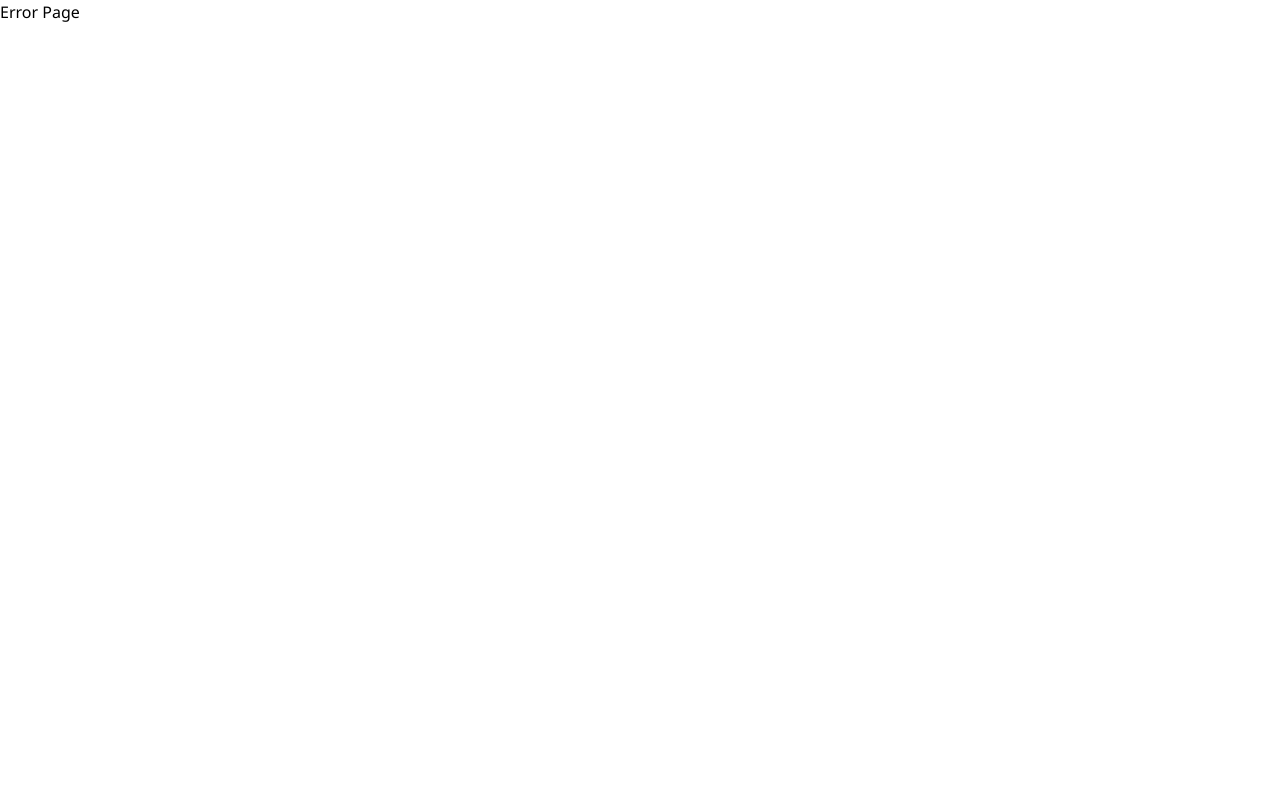
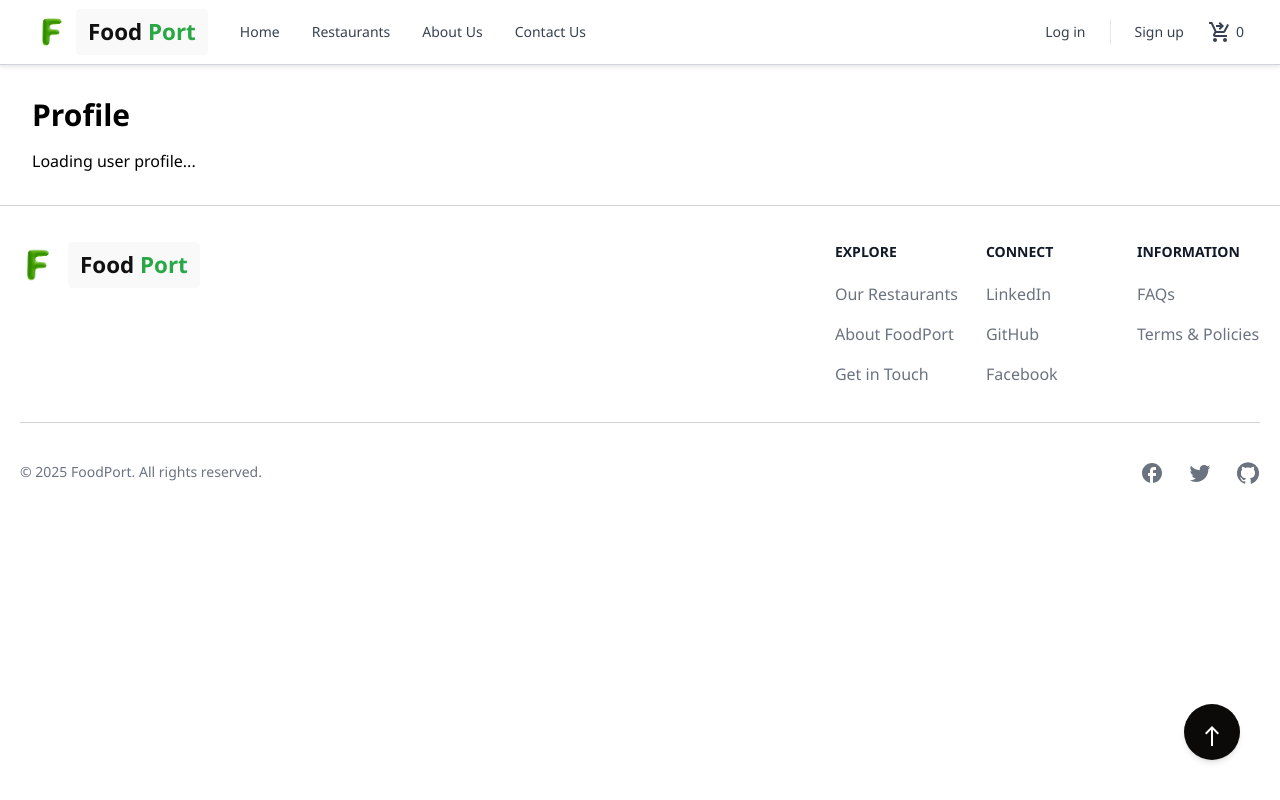
Before and after one commit to imunreal7/FoodPort, a React (Create React App) app in the folder client/: page /profile in a window 1280 px wide. Before the commit this address had no page. Built offline with nearby package versions, Linux system fonts and the light colour scheme.

Commit message:
Updated Nav bar

```diff
--- a/client/src/components/Header.js
+++ b/client/src/components/Header.js
@@ -1,94 +1,152 @@
 import { useSelector } from "react-redux";
+import { useState, useEffect } from "react";
+import { NavLink, Link, useLocation, useNavigate } from "react-router-dom";
+import ShoppingCartCheckoutIcon from "@mui/icons-material/ShoppingCartCheckout";
 import logo from "../logo.png";
 import "./css/Header.css";
-import { NavLink, Link } from "react-router-dom";
-import ShoppingCartCheckoutIcon from "@mui/icons-material/ShoppingCartCheckout";
+
 const Header = () => {
+    // Subscribe to cart items
+    const cartItems = useSelector((store) => store.cart.items);
+
+    // Track authentication status
+    const [isAuthenticated, setIsAuthenticated] = useState(false);
+    const location = useLocation();
+    const navigate = useNavigate();
+
+    useEffect(() => {
+        const token = localStorage.getItem("token");
+        setIsAuthenticated(!!token);
+    }, [location]);
+
+    const handleLogout = () => {
+        localStorage.removeItem("token");
+        setIsAuthenticated(false);
+        navigate("/");
+    };
+
     function navbarToggle() {
         const element = document.getElementById("toggleNavbar");
         element.classList.toggle("hidden");
     }
 
-    // subscribing to the cart using a selector
-    const cartItems = useSelector((store) => store.cart.items);
     return (
-        <>
         <div className="bg-white sticky top-0 z-50">
-                <header className="relative bg-white ">
+            <header className="relative bg-white">
                 <nav
                     aria-label="Top"
                     className="px-5 sm:px-7 lg:px-9 border-b border-gray-300 dark:bg-gray-800 dark:border-neutral-900"
                 >
                     <div className="max-w-7xl mx-auto">
                         <div className="flex h-16 items-center">
+                            {/* LOGO & Left Navigation */}
                             <div className="flex lg:ml-0">
                                 <Link to="/" className="flex items-center space-x-2">
-                                        <img className="h-8 w-auto" src={logo} alt="" />
+                                    <img className="h-8 w-auto" src={logo} alt="FoodPort Logo" />
                                     <div className="logo-text hidden lg:block">
                                         Food <span className="logo-text-second">Port</span>
                                     </div>
                                 </Link>
                             </div>
 
-                                <div id="toggleNavbar" className="hidden ml-8 lg:block ">
-                                    <div className="flex space-x-8 absolute lg:relative bg-white h-[33vh] lg:h-[0vh] w-full left-[0%] top-[101%] flex-col lg:flex-row justify-between justify-center items-center p-[15px] lg:p-[0px]">
+                            {/* MAIN NAV LINKS (Left Side) */}
+                            <div id="toggleNavbar" className="hidden ml-8 lg:block">
+                                <div className="flex space-x-8 absolute lg:relative bg-white h-[33vh] lg:h-[0vh] w-full left-0 top-[101%] flex-col lg:flex-row items-center p-4 lg:p-0">
                                     <NavLink
                                         to="/"
-                                            className="flex items-center text-xl lg:text-sm font-medium text-gray-700 dark:text-white hover:text-lime-600 border-white border-b-2 "
+                                        className="text-xl lg:text-sm font-medium text-gray-700 dark:text-white hover:text-lime-600"
                                     >
                                         Home
                                     </NavLink>
                                     <NavLink
                                         to="/restaurants"
-                                            className="flex items-center text-xl lg:text-sm font-medium text-gray-700  dark:text-white hover:text-lime-600 border-white border-b-2 "
+                                        className="text-xl lg:text-sm font-medium text-gray-700 dark:text-white hover:text-lime-600"
                                     >
                                         Restaurants
                                     </NavLink>
                                     <NavLink
                                         to="/about"
-                                            className="flex items-center text-xl lg:text-sm font-medium text-gray-700  dark:text-white hover:text-lime-600 border-white border-b-2 "
+                                        className="text-xl lg:text-sm font-medium text-gray-700 dark:text-white hover:text-lime-600"
                                     >
                                         About Us
                                     </NavLink>
                                     <NavLink
                                         to="/contact"
-                                            className="flex items-center text-xl lg:text-sm font-medium text-gray-700  dark:text-white hover:text-lime-600 border-white border-b-2 "
+                                        className="text-xl lg:text-sm font-medium text-gray-700 dark:text-white hover:text-lime-600"
                                     >
                                         Contact Us
                                     </NavLink>
                                 </div>
                             </div>
 
+                            {/* RIGHT SIDE: Account/Utility */}
                             <div className="ml-auto flex items-center">
-                                    <div className="pr-2 lg:pr-0 lg:flex lg:flex-1 lg:items-center lg:justify-end lg:space-x-6">
+                                <div className="pr-2 lg:pr-0 lg:flex lg:items-center lg:space-x-6">
+                                    {isAuthenticated ? (
+                                        <>
+                                            <NavLink
+                                                to="/profile"
+                                                className="text-sm font-medium text-gray-700 dark:text-white hover:text-lime-600"
+                                            >
+                                                Profile
+                                            </NavLink>
+                                            <span
+                                                className="h-6 w-px bg-gray-200"
+                                                aria-hidden="true"
+                                            />
+                                            <NavLink
+                                                to="/personalised-recommendation"
+                                                className="text-sm font-medium text-gray-700 dark:text-white hover:text-lime-600"
+                                            >
+                                                Your AI Personalised Recommendation
+                                            </NavLink>
+                                            <span
+                                                className="h-6 w-px bg-gray-200"
+                                                aria-hidden="true"
+                                            />
+                                            <button
+                                                onClick={handleLogout}
+                                                className="text-sm font-medium text-gray-700 dark:text-white hover:text-lime-600"
+                                            >
+                                                Logout
+                                            </button>
+                                        </>
+                                    ) : (
+                                        <>
                                             <NavLink
                                                 to="/sign-in"
-                                            className="lg:pr-0 text-sm font-medium text-gray-700  dark:text-white hover:text-lime-600 "
+                                                className="text-sm font-medium text-gray-700 dark:text-white hover:text-lime-600"
                                             >
                                                 Log in
                                             </NavLink>
                                             <span
                                                 className="h-6 w-px bg-gray-200"
                                                 aria-hidden="true"
-                                        ></span>
+                                            />
                                             <NavLink
                                                 to="/sign-up"
-                                            className="hidden lg:block text-sm font-medium text-gray-700  dark:text-white hover:text-lime-600"
+                                                className="text-sm font-medium text-gray-700 dark:text-white hover:text-lime-600"
                                             >
                                                 Sign up
                                             </NavLink>
+                                        </>
+                                    )}
                                 </div>
-                                    <div className="pr-6 lg:pr-0 ml-4 flow-root lg:ml-6 lg:block">
+
+                                {/* CART ICON */}
+                                <div className="ml-4 flow-root lg:ml-6">
                                     <NavLink
                                         to="/cart"
                                         className="group -m-2 flex items-center p-2"
                                     >
-                                            <ShoppingCartCheckoutIcon className="text-gray-700 dark:text-white hover:text-lime-600 group" />
+                                        <ShoppingCartCheckoutIcon className="text-gray-700 dark:text-white hover:text-lime-600" />
                                         <span className="ml-1 text-sm font-medium text-gray-700 dark:text-white group-hover:text-lime-600">
                                             {cartItems.length}
                                         </span>
                                     </NavLink>
                                 </div>
+
+                                {/* MOBILE MENU TOGGLE */}
                                 <div
                                     onClick={navbarToggle}
                                     data-collapse-toggle="navbar-default"
@@ -119,7 +177,6 @@ const Header = () => {
                 </nav>
             </header>
         </div>
-        </>
     );
 };
 
--- /dev/null
+++ b/client/src/components/pages/PersonalisedRecommendation.jsx
@@ -0,0 +1,16 @@
+import React from "react";
+
+const PersonalisedRecommendation = () => {
+    return (
+        <div className="max-w-7xl mx-auto p-8">
+            <h1 className="text-3xl font-bold mb-4">Your AI Personalised Recommendation</h1>
+            <p>
+                This page will display AI-driven suggestions based on your preferences, previous
+                orders, and other user data. Customize as needed.
+            </p>
+            {/* Add your recommendation logic or UI here */}
+        </div>
+    );
+};
+
+export default PersonalisedRecommendation;
--- /dev/null
+++ b/client/src/components/pages/Profile.jsx
@@ -0,0 +1,51 @@
+import React, { useState, useEffect } from "react";
+
+const Profile = () => {
+    const [user, setUser] = useState(null);
+
+    useEffect(() => {
+        const token = localStorage.getItem("token");
+        if (token) {
+            fetch("http://localhost:5000/api/auth/me", {
+                headers: {
+                    Authorization: `${token}`,
+                },
+            })
+                .then((res) => res.json())
+                .then((data) => {
+                    setUser(data); // data should be { _id, name, email, phone, ... }
+                })
+                .catch((err) => console.error("Error fetching user data:", err));
+        }
+    }, []);
+
+    if (!user) {
+        return (
+            <div className="max-w-7xl mx-auto p-8">
+                <h1 className="text-3xl font-bold mb-4">Profile</h1>
+                <p>Loading user profile...</p>
+            </div>
+        );
+    }
+
+    return (
+        <div className="max-w-7xl mx-auto p-8">
+            <h1 className="text-3xl font-bold mb-4">Profile</h1>
+            <div className="bg-gray-100 p-4 rounded shadow">
+                <p>
+                    <strong>Name:</strong> {user.name}
+                </p>
+                <p>
+                    <strong>Email:</strong> {user.email}
+                </p>
+                {user.phone && (
+                    <p>
+                        <strong>Phone:</strong> {user.phone}
+                    </p>
+                )}
+            </div>
+        </div>
+    );
+};
+
+export default Profile;
--- a/client/src/components/pages/Signin.js
+++ b/client/src/components/pages/Signin.js
@@ -49,7 +49,7 @@ const Signin = () => {
     return (
         <div className="max-w-7xl mx-auto flex flex-col lg:flex-row my-20 pt-8 px-8 pb-8 lg:gap-16 items-center">
             <div className="shadow-xl w-4/5 lg:w-3/5 mx-auto p-8">
-                <h1 className="text-center text-5xl font-extrabold">Sign In</h1>
+                <h1 className="text-center text-5xl font-extrabold">Welcome Back!</h1>
                 <form onSubmit={handleSubmit} className="flex flex-col gap-4">
                     <div className="flex flex-col">
                         <label htmlFor="email" className="mb-2">
@@ -84,14 +84,14 @@ const Signin = () => {
                             type="submit"
                             className="py-3 px-8 bg-lime-600 text-white font-semibold"
                         >
-                            Submit
+                            Log In
                         </button>
                     </div>
                 </form>
                 <p className="pt-8">
                     New to foodport?{" "}
                     <Link className="text-lime-600" to="/sign-up">
-                        Click here
+                        Sign Up
                     </Link>
                 </p>
             </div>
--- a/client/src/components/pages/Signup.js
+++ b/client/src/components/pages/Signup.js
@@ -121,14 +121,14 @@ const Signup = () => {
                             type="submit"
                             className="py-3 px-8 bg-lime-600 text-white font-semibold"
                         >
-                            Submit
+                            Sign Up
                         </button>
                     </div>
                 </form>
                 <p className="pt-8">
                     Already have an account?{" "}
                     <Link className="text-lime-600" to="/sign-in">
-                        Click here
+                        Log In
                     </Link>
                 </p>
             </div>
--- a/client/src/index.js
+++ b/client/src/index.js
@@ -1,69 +1,43 @@
-import React from 'react';
-import ReactDOM from 'react-dom/client';
-import './index.css';
-import App from './App';
-import reportWebVitals from './reportWebVitals';
-import { createBrowserRouter , RouterProvider} from 'react-router-dom';
-import About from './components/pages/About';
-import Home from './components/pages/Home';
-import Error from './components/pages/Error';
-import Contact from './components/pages/Contact';
-import Signin from './components/pages/Signin';
-import Restaurant from './components/pages/Restaurant';
-import Signup from './components/pages/Signup';
-import SingleRestaurant from './components/pages/SingleRestaurant';
-import Cart from './components/pages/Cart';
-
+// Index.js
+import React from "react";
+import ReactDOM from "react-dom/client";
+import "./index.css";
+import App from "./App";
+import reportWebVitals from "./reportWebVitals";
+import { createBrowserRouter, RouterProvider } from "react-router-dom";
+import About from "./components/pages/About";
+import Home from "./components/pages/Home";
+import Error from "./components/pages/Error";
+import Contact from "./components/pages/Contact";
+import Signin from "./components/pages/Signin";
+import Restaurant from "./components/pages/Restaurant";
+import Signup from "./components/pages/Signup";
+import SingleRestaurant from "./components/pages/SingleRestaurant";
+import Cart from "./components/pages/Cart";
+import PersonalisedRecommendation from "./components/pages/PersonalisedRecommendation";
+import Profile from "./components/pages/Profile";
 
 const router = createBrowserRouter([
-  {
-    path: "/",
-    element:<App />,
-    children:[
-      {
-        path:"/",
-        element:<Home />
-      },
-      {
-        path:"/about",
-        element:<About />
-      },
-      {
-        path:"/contact",
-        element:<Contact />
-      },
-      {
-        path:"/restaurants",
-        element:<Restaurant />
-      },
-      {
-        path:"/sign-in",
-        element:<Signin />
-      },
-      {
-        path:"/sign-up",
-        element:<Signup />
-      },
-      {
-        path:"/restaurant/:id",
-        element:<SingleRestaurant />
-      },
-      {
-        path:"/cart",
-        element:<Cart />
-      }
-    ],
-    errorElement:<Error />
-  }
+    {
+        path: "/",
+        element: <App />,
+        children: [
+            { path: "/", element: <Home /> },
+            { path: "/about", element: <About /> },
+            { path: "/contact", element: <Contact /> },
+            { path: "/restaurants", element: <Restaurant /> },
+            { path: "/sign-in", element: <Signin /> },
+            { path: "/sign-up", element: <Signup /> },
+            { path: "/restaurant/:id", element: <SingleRestaurant /> },
+            { path: "/cart", element: <Cart /> },
+            { path: "/personalised-recommendation", element: <PersonalisedRecommendation /> },
+            { path: "/profile", element: <Profile /> },
+        ],
+        errorElement: <Error />,
+    },
+]);
 
-])
+const root = ReactDOM.createRoot(document.getElementById("root"));
+root.render(<RouterProvider router={router} />);
 
-const root = ReactDOM.createRoot(document.getElementById('root'));
-root.render(
-  <RouterProvider router={router} />
-);
-
-// If you want to start measuring performance in your app, pass a function
-// to log results (for example: reportWebVitals(console.log))
-// or send to an analytics endpoint. Learn more: https://bit.ly/CRA-vitals
 reportWebVitals();
```
Lines whose indentation alone changed are shown as unchanged.
